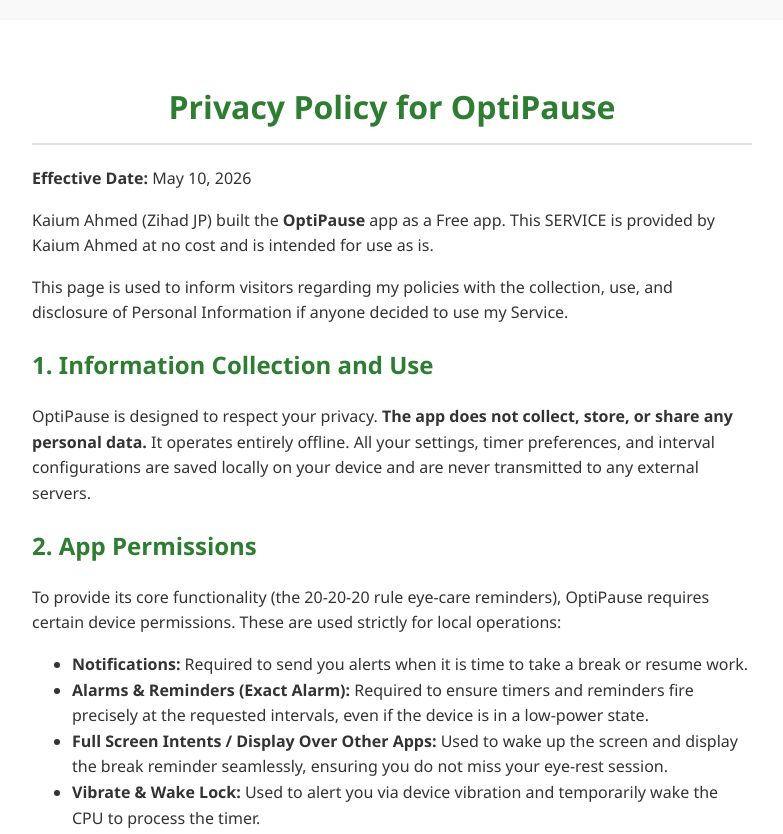
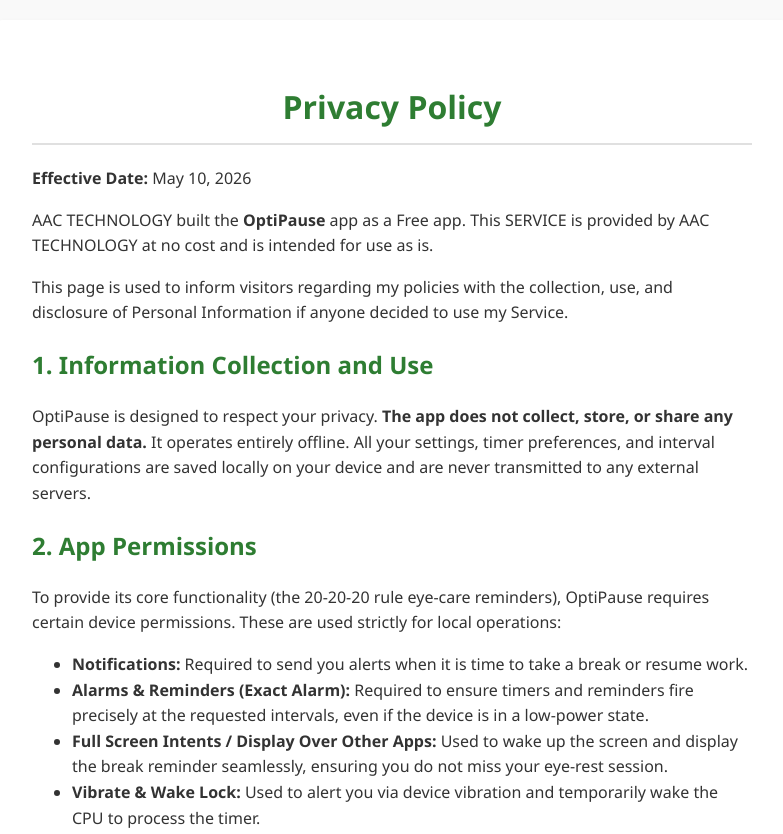
Before and after one commit to jihadjp/JihadFiles, a plain HTML site: page optipause-privacy/index.html in a window 1280 px wide. Shown: the top 834 px of the page, without its empty margins (248-1031 px from the left). Drawn offline with Linux system fonts and the light colour scheme.

Commit message:
Update index.html

```diff
--- a/optipause-privacy/index.html
+++ b/optipause-privacy/index.html
@@ -3,7 +3,7 @@
 <head>
     <meta charset="UTF-8">
     <meta name="viewport" content="width=device-width, initial-scale=1.0">
-    <title>Privacy Policy - OptiPause</title>
+    <title>Privacy Policy</title>
     <style>
         body {
             font-family: 'Segoe UI', Tahoma, Geneva, Verdana, sans-serif;
@@ -38,10 +38,10 @@
 </head>
 <body>
     <div class="container">
-        <h1>Privacy Policy for OptiPause</h1>
+        <h1>Privacy Policy</h1>
         <p><strong>Effective Date:</strong> May 10, 2026</p>
 
-        <p>Kaium Ahmed (Zihad JP) built the <strong>OptiPause</strong> app as a Free app. This SERVICE is provided by Kaium Ahmed at no cost and is intended for use as is.</p>
+        <p>AAC TECHNOLOGY built the <strong>OptiPause</strong> app as a Free app. This SERVICE is provided by AAC TECHNOLOGY at no cost and is intended for use as is.</p>
 
         <p>This page is used to inform visitors regarding my policies with the collection, use, and disclosure of Personal Information if anyone decided to use my Service.</p>
 
```
